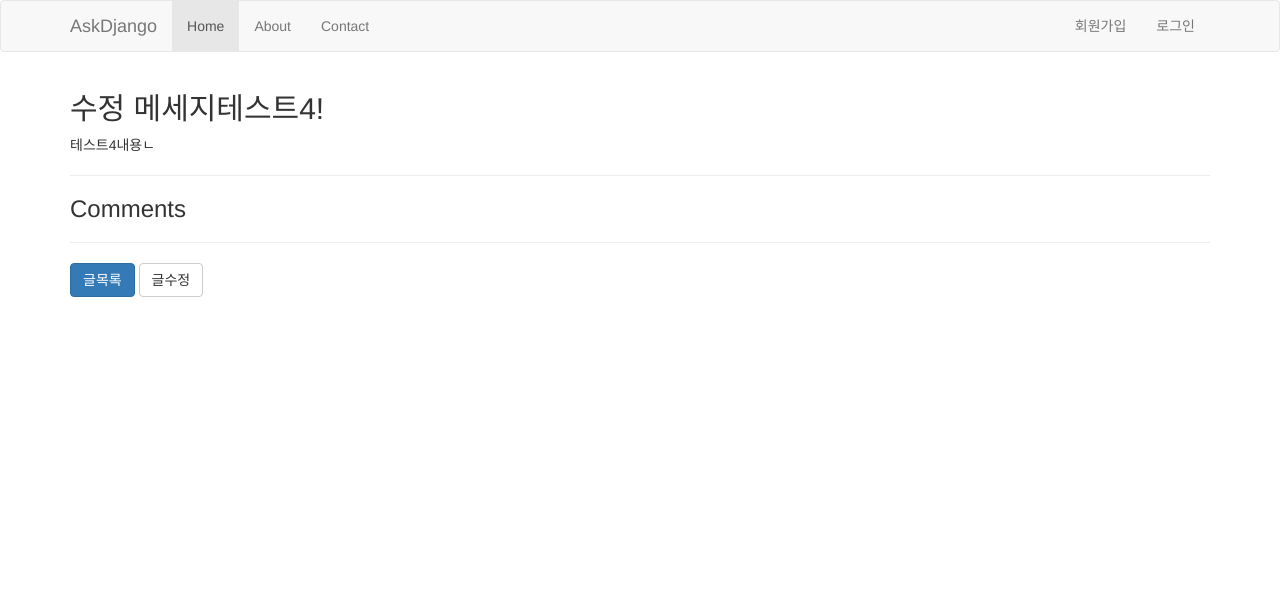
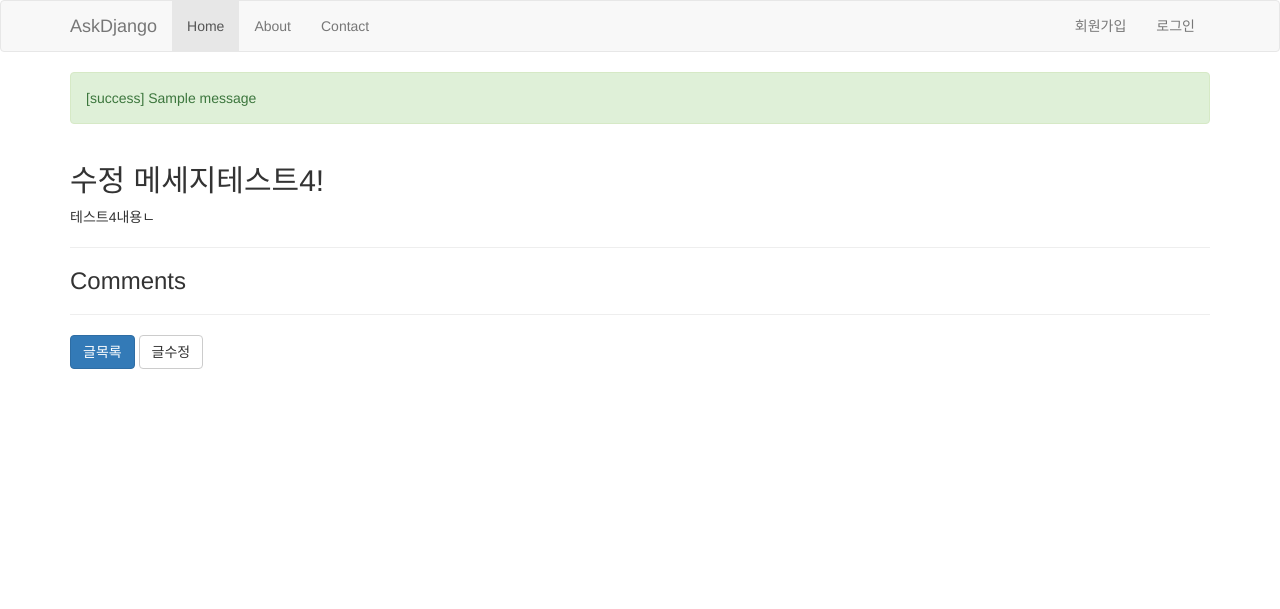
Before and after one commit to yeon0206/AskDjango-backendVOD, a Django app: page /blog/1014/ in a window 1280 px wide. Shown: the top 609 px of the page. Run offline with Django 3.2, Linux system fonts and the light colour scheme; data comes from the database, SQL or seed files in the repository; both versions use the stored data as it was after the commit; tables that the repository leaves empty hold one stand-in row (values such as "Sample post"); one stand-in notice (Sample message) is shown; some libraries are stand-ins or nearby versions.

Commit message:
blog.views.post_new/post_edit뷰에 messages적용

```diff
--- a/askdjango/templates/layout.html
+++ b/askdjango/templates/layout.html
@@ -49,6 +49,18 @@
         </div>
     </nav>
 
+    {% if messages %}
+        <div class="container">
+            {% for message in messages %}
+                <div class="alert alert-{{ message.tags }}">
+                    [{{ message.tags }}] {# 메세지 level #}
+                    {{ message.message }} {# 실제 메세지 내용 #}
+                </div>
+            {% endfor %}
+        </div>
+    {% endif %}
+
+
     {% block content %}
     {% endblock %}
 
--- a/blog/views.py
+++ b/blog/views.py
@@ -1,4 +1,5 @@
 # blog/views.py
+from django.contrib import messages
 from django.http import Http404
 from django.shortcuts import get_object_or_404, redirect,render
 from .models import Post
@@ -61,6 +62,7 @@ def post_new(request):
         form = PostForm(request.POST, request.FILES)
         if form.is_valid():
             post = form.save()
+            messages.success(request, '새 포스팅을 저장했습니다.')
             return redirect(post) #post.get_absolute_url() => post detail
     else:
         form = PostForm()
@@ -74,6 +76,7 @@ def post_edit(request, id):
         form = PostForm(request.POST, request.FILES, instance=post)
         if form.is_valid():
             post = form.save()
+            messages.success(request,'포스팅을 수정했습니다.')
             return redirect(post) #post.get_absolute_url() => post detail
     else:
         form = PostForm(instance=post)
```
Also changed, not shown: db.sqlite3.
